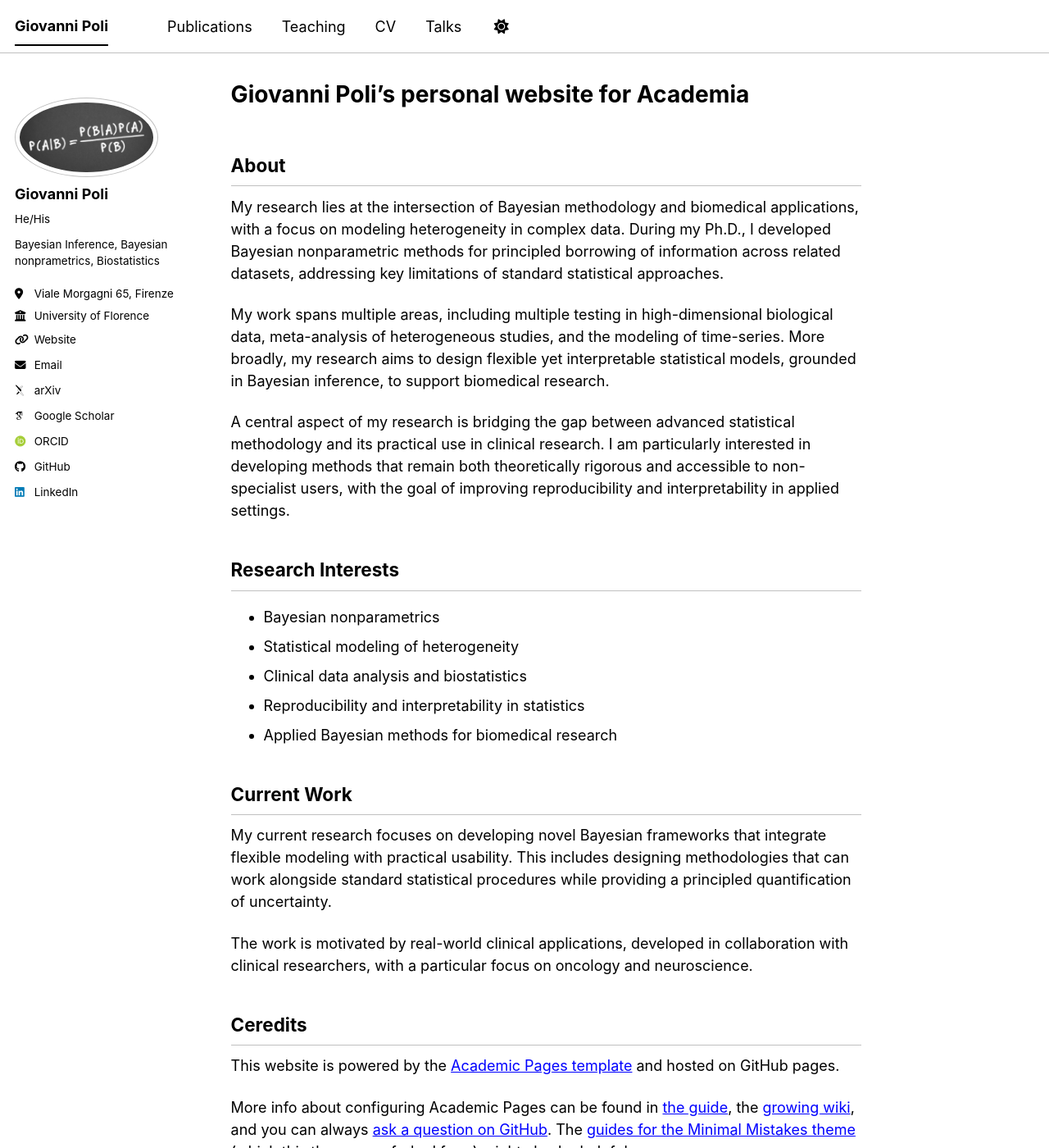
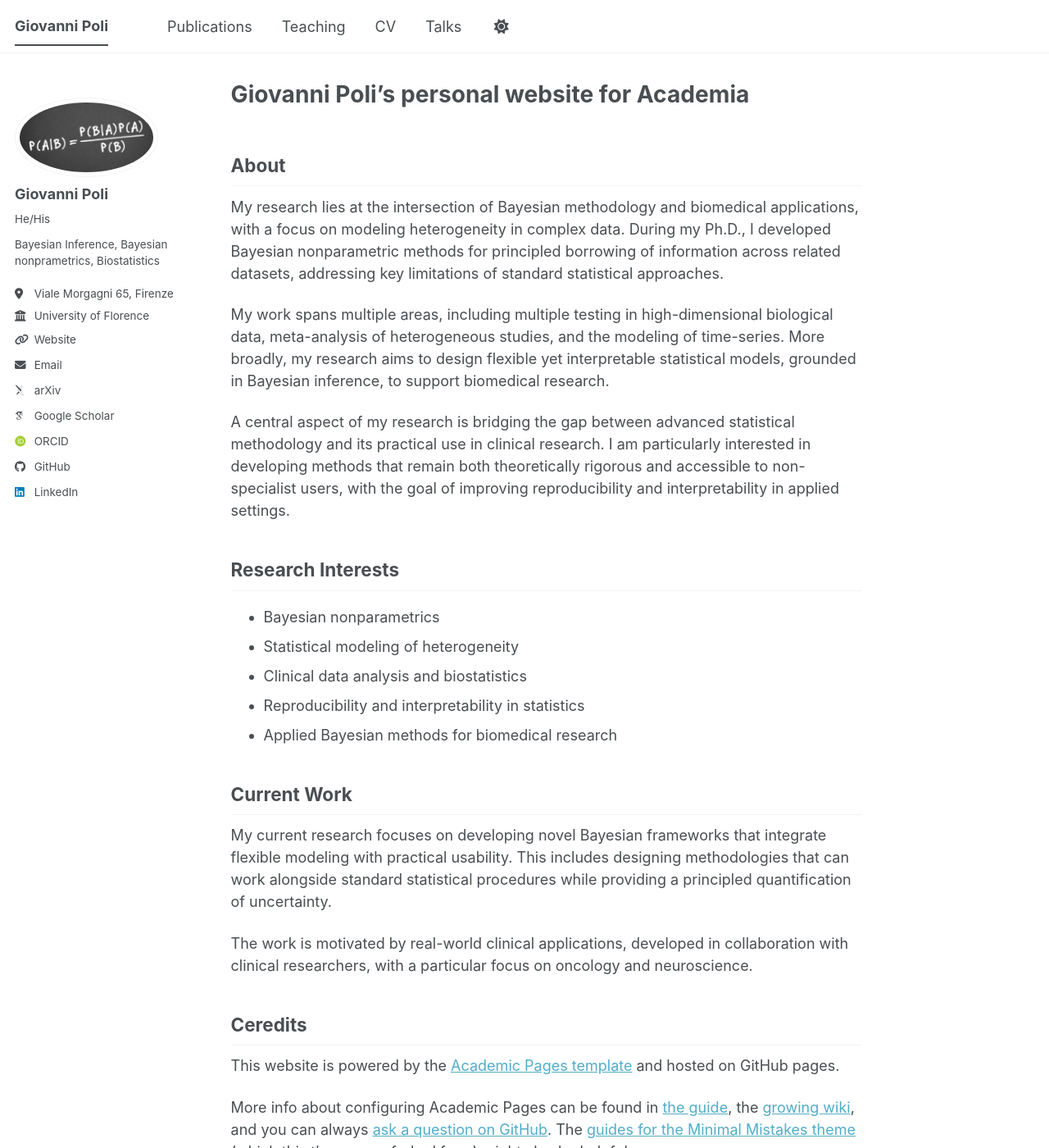
Before and after one commit to GiovanniPoli/GiovanniPoli.github.io, a Jekyll site: the page built from _pages/about.md, in a window 1280 px wide and 1400 px high. Shown: the whole window at 82% size. Built offline with Jekyll 4.4.1, drawn with Linux system fonts in a browser that asks for light colours; some web fonts are replaced; a script bundle is joined from its source files by our own code; library files that are not in the unit come from our copies.

Commit message:
Change site_theme from 'contrast' to 'default'

```diff
--- a/_config.yml
+++ b/_config.yml
@@ -8,7 +8,7 @@
 
 # Basic Site Settings
 locale                   : "en-US"
-site_theme               : "contrast" # The available themes options are "default", "air", "sunrise", "mint", "dirt" and "contrast"
+site_theme               : "default" # The available themes options are "default", "air", "sunrise", "mint", "dirt" and "contrast"
 title                    : "Giovanni Poli"
 title_separator          : "-"
 name                     : &name "Giovanni Poli"
@@ -106,7 +106,7 @@
   facebook:
     appid                :
     num_posts            : # 5 (default)
-    colorscheme          :  "light"  # (default), "dark"
+    colorscheme          :  "light"  # (default), "dark" "light"
 staticman:
   allowedFields          : ['name', 'email', 'url', 'message']
   branch                 : "gh-pages" # "master", "gh-pages"
```
